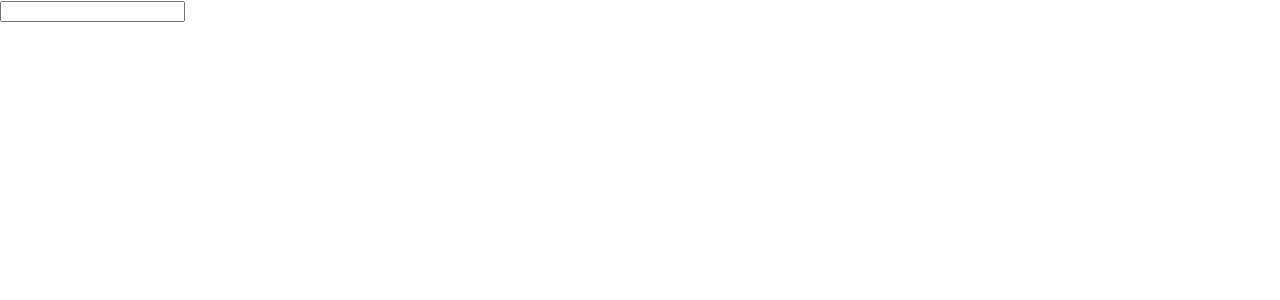
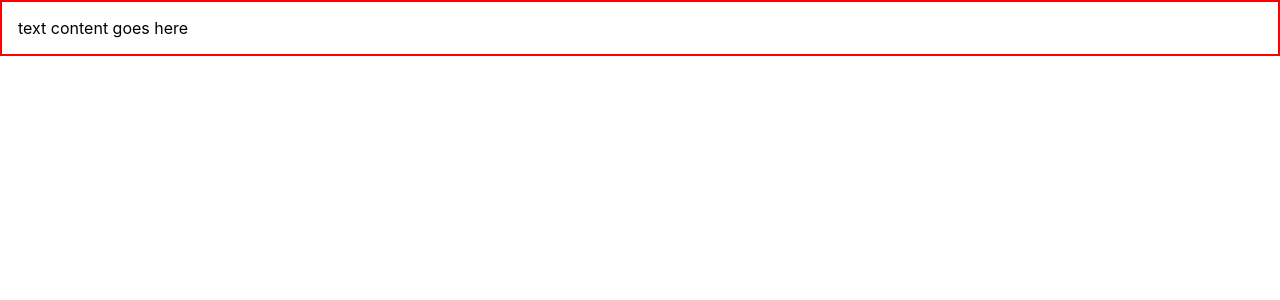
Before and after one commit to JavaScript-React-Info/React-typescript-basics, a React (Create React App) app: page / in a window 1280 px wide. Shown: the top 300 px of the page. Built offline with nearby package versions, Linux system fonts and the light colour scheme.

Commit message:
style props

```diff
--- a/src/App.tsx
+++ b/src/App.tsx
@@ -1,44 +1,10 @@
+import Container from "./components/Container"
 
 
-import { Stats } from 'fs'
-import React from 'react'
-import Button from './components/Button'
-import Greet from './components/Greet'
-import Heading from './components/Heading'
-import Input from './components/Input'
-import Oscar from './components/Oscar'
-import Person from './components/Person'
-import PersonList from './components/PersonList'
-import Status from './components/Status'
-
 const App = () => {
-  const personName = {
-    first: "shubham",
-    last: "vinayak"
-  }
-
-  const personList = [
-    { id: 0, name: "shubham", age: 26 },
-    { id: 1, name: "vinayak", age: 62 },
-    { id: 2, name: "nirmala", age: 50 }
-  ]
   return (
     <div>
-      {/* <Greet name="shubham" messageCount={10} isLoggedIn={true} />
-      <Person name={personName} />
-      <PersonList personList={personList}/> */}
-      {/* <Status status='error'/> */}
-      {/* <Heading>
-        Place Holder
-      </Heading>
-      <Oscar>
-        <Heading>
-          Oscar goes to someone
-        </Heading>
-      </Oscar>
-      <Greet name='shubham' isLoggedIn={true}/> */}
-      {/* <Button handleClick={(event)=> console.log("handle click is called", event)}/> */}
-      <Input value='' handleChange={(event)=> console.log("input change")}/>
+      <Container styles={{border: '2px solid red', padding: '1rem'}}/>
     </div>
   )
 }
--- /dev/null
+++ b/src/components/Container.tsx
@@ -0,0 +1,16 @@
+import React from "react"
+
+
+type ContainerProps = {
+    styles: React.CSSProperties
+}
+
+const Container = (props: ContainerProps) => {
+  return (
+    <div style={props.styles}>
+        text content goes here
+    </div>
+  )
+}
+
+export default Container
```
